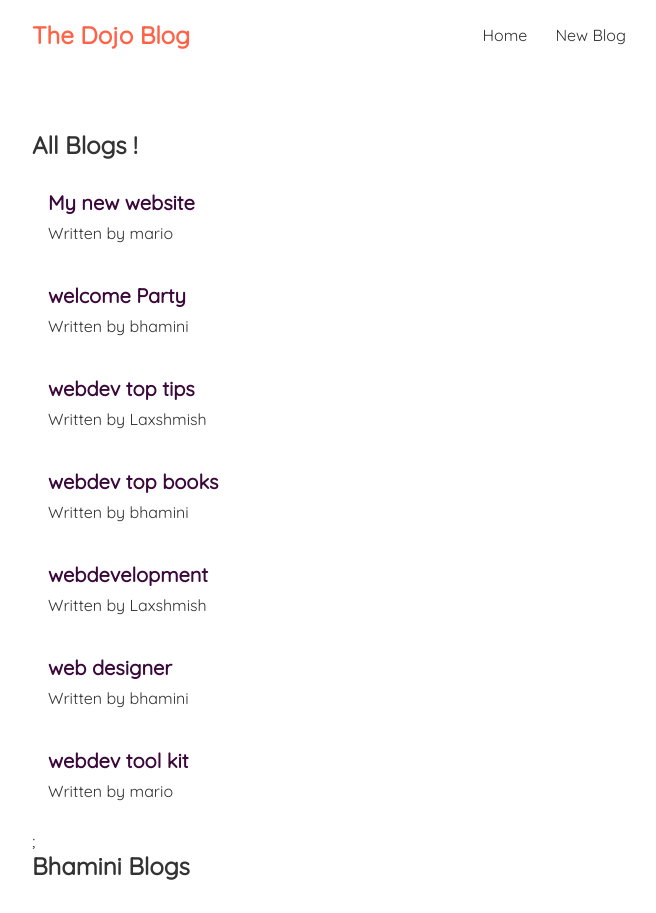
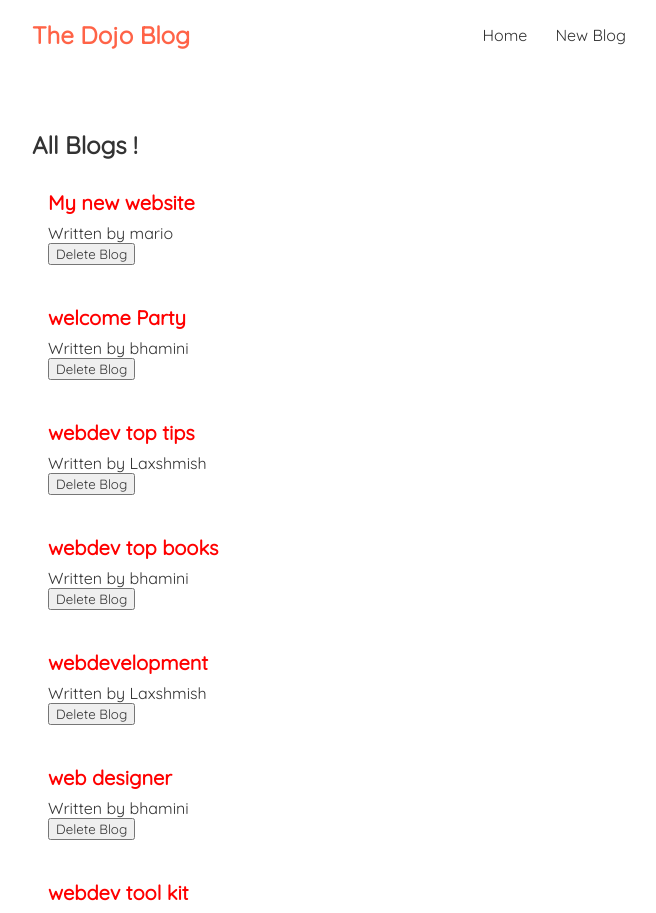
Before and after one commit to Bhaminishivram/react_net_ninja_blog_project, a React (Create React App) app: page / in a window 1280 px wide. Shown: the top 913 px of the page, without its empty margins (308-964 px from the left). Built offline with nearby package versions, Linux system fonts and the light colour scheme.

Commit message:
function as props(delete items)

```diff
--- a/src/App.css
+++ b/src/App.css
@@ -55,6 +55,6 @@
 }
 .blog-preview h2{
    font-size: 20px;
-   color:rgb(59, 8, 59);
+   color:red;
    margin-bottom: 8px;
 }
--- a/src/BlogList.js
+++ b/src/BlogList.js
@@ -5,15 +5,17 @@
 //    // console.log(blogs)
 //     const title = props.title;
 
-  // descturcturing the props directly
-   const BlogList = ({blogs,title }) =>{
+// descturcturing the props directly
+const BlogList = ({ blogs, title, handleDelete }) => {
+
     return (
         <div className="blog-list">
-        <h2>{title}</h2>
+            <h2>{title}</h2>
             {blogs.map((blog) => (
                 <div className="blog-preview" key={blog.id}>
                     <h2>{blog.title}</h2>
                     <p>Written by {blog.author}</p>
+                    <button onClick={() => handleDelete(blog.id)}>Delete Blog</button>
                 </div>
             ))};
 
--- a/src/homePage.jsx
+++ b/src/homePage.jsx
@@ -20,26 +20,30 @@
 //  name = " Ramu";
 //  console.log(name);
 // }
-   const HomePage =()=>{
+const HomePage = () => {
   //destructure the two values
-   const[blogs,setBlogs] = useState([
-    { title:'My new website', body:'loream mjfhgig....', author:'mario',id:1 },
-    {title:'welcome Party', body:'lorem ipsum....',author:'bhamini',id:2},
-    {title:'webdev top tips', body:'dvnjdnv tryet....', author:'Laxshmish',id:8} ,
-    {title:'webdev top books', body:'ndlvnldvjo....', author:'bhamini',id:4} ,
-    {title:'webdevelopment', body:'nscjnjndvv....', author:'Laxshmish',id:5},
-    {title:'web designer', body:'fjeegoegir....', author:'bhamini',id:6} ,
-    {title:'webdev tool kit', body:'kcdjfodjojg....', author:'mario',id:7}
+  const [blogs, setBlogs] = useState([
+    { title: 'My new website', body: 'loream mjfhgig....', author: 'mario', id: 1 },
+    { title: 'welcome Party', body: 'lorem ipsum....', author: 'bhamini', id: 2 },
+    { title: 'webdev top tips', body: 'dvnjdnv tryet....', author: 'Laxshmish', id: 8 },
+    { title: 'webdev top books', body: 'ndlvnldvjo....', author: 'bhamini', id: 4 },
+    { title: 'webdevelopment', body: 'nscjnjndvv....', author: 'Laxshmish', id: 5 },
+    { title: 'web designer', body: 'fjeegoegir....', author: 'bhamini', id: 6 },
+    { title: 'webdev tool kit', body: 'kcdjfodjojg....', author: 'mario', id: 7 }
 
 
   ]);
+  const handleDelete = (id) => {
+     const newBlogs = blogs.filter(blog =>blog.id !== id);
+      setBlogs(newBlogs);
+  }
   return (
     <div className="home">
-      <BlogList blogs={blogs} title="All Blogs !" />
+      <BlogList blogs={blogs} title="All Blogs !"  handleDelete={handleDelete}/>
       {/* filter */}
       <BlogList
-            blogs={blogs.filter((blog) =>blog.author==='bhamini')}
-            title="Bhamini Blogs" />
+        blogs={blogs.filter((blog) => blog.author === 'bhamini')}
+        title="Bhamini Blogs"  handleDelete={handleDelete}/>
 
       {/* <h1> Home Page forever</h1>
       <p>{name} is {age} years old</p>
```
Lines whose indentation alone changed are shown as unchanged.
